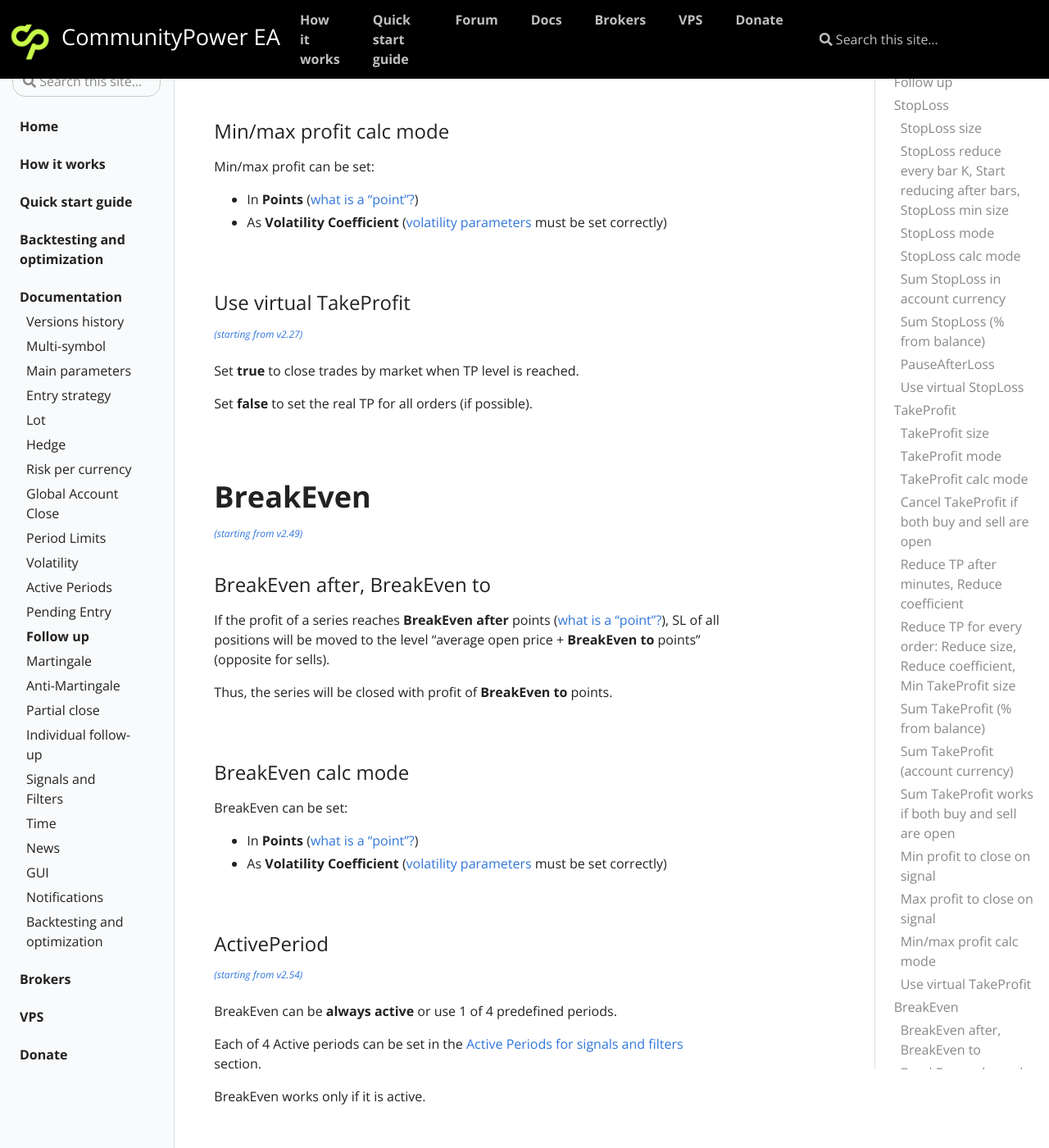
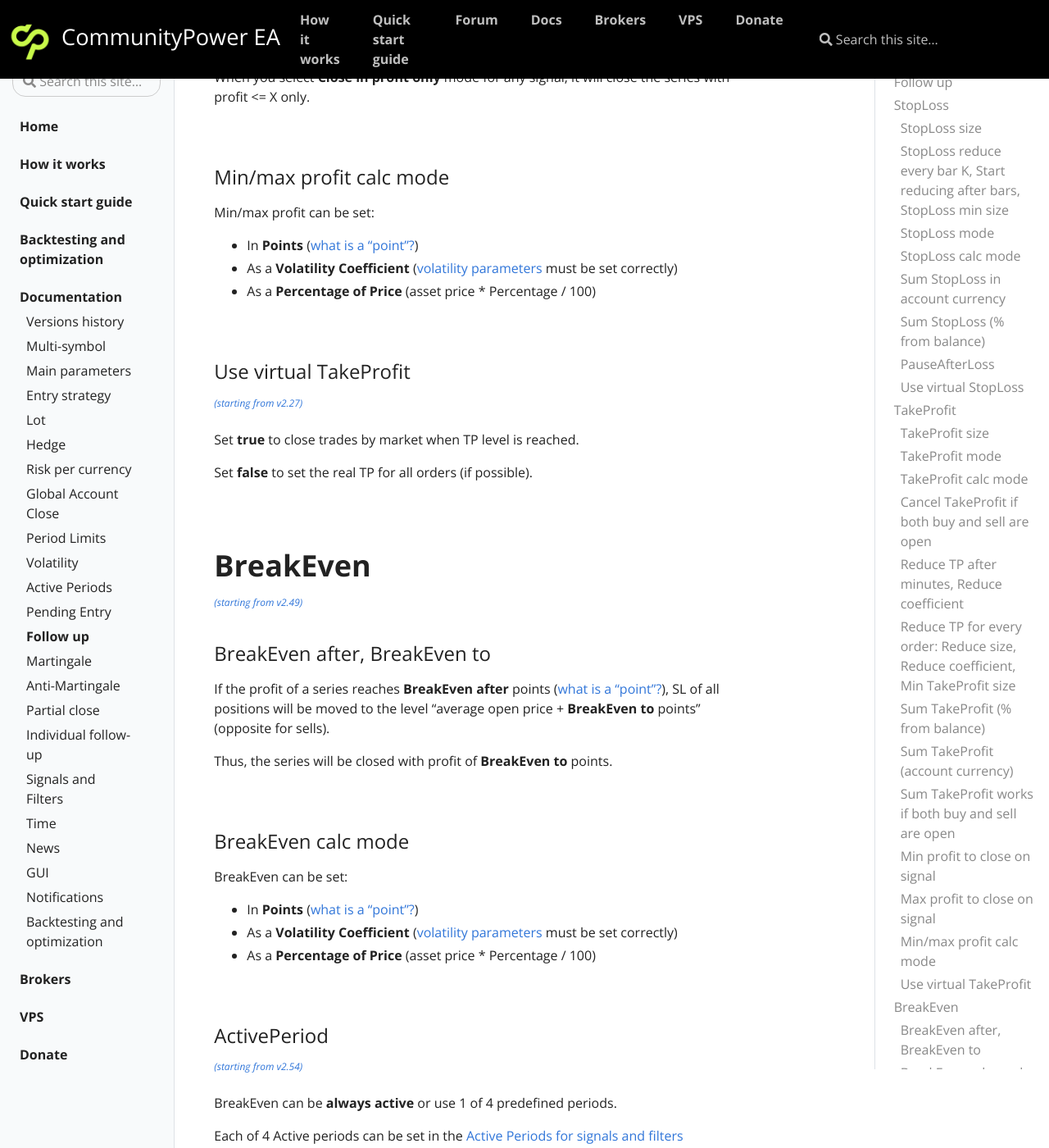
Before and after one commit to komposter/CommunityPowerEA.com, a Jekyll site: the page built from _docs/follow-up.md, in a window 1280 px wide and 1400 px high, scrolled down 5944 px. Shown: the whole window at 82% size. Built offline with Jekyll 4.4.1, drawn with Linux system fonts in a browser that asks for light colours; some of the changed text lies outside the part shown.

Commit message:
Content change

```diff
--- a/_docs/follow-up.md
+++ b/_docs/follow-up.md
@@ -56,7 +56,8 @@ StopLoss mode:
 
 StopLoss can be set:
 * In **Points** ([what is a "point"?](/docs/FAQ/what-is-a-point))
-* As **Volatility Coefficient** ([volatility parameters](/docs/volatility) must be set correctly)
+* As a **Volatility Coefficient** ([volatility parameters](/docs/volatility) must be set correctly)
+* As a **Percentage of Price** (asset price * Percentage / 100)
 
 <br />
 
@@ -133,8 +134,9 @@ Commission and swap also included.
 ### TakeProfit calc mode
 
 TakeProfit can be set:
-* In **Points** ([what is a "point"?](/docs/FAQ/what-is-a-point))<br/>
-* As **Volatility Coefficient** ([volatility parameters](/docs/volatility) must be set correctly)
+* In **Points** ([what is a "point"?](/docs/FAQ/what-is-a-point))
+* As a **Volatility Coefficient** ([volatility parameters](/docs/volatility) must be set correctly)
+* As a **Percentage of Price** (asset price * Percentage / 100)
 
 <br />
 
@@ -238,7 +240,8 @@ When you select **Close in profit only** mode for any signal, it will close the
 
 Min/max profit can be set:
 * In **Points** ([what is a "point"?](/docs/FAQ/what-is-a-point))
-* As **Volatility Coefficient** ([volatility parameters](/docs/volatility) must be set correctly)
+* As a **Volatility Coefficient** ([volatility parameters](/docs/volatility) must be set correctly)
+* As a **Percentage of Price** (asset price * Percentage / 100)
 
 <br />
 
@@ -270,7 +273,8 @@ Thus, the series will be closed with profit of **BreakEven to** points.
 
 BreakEven can be set:
 * In **Points** ([what is a "point"?](/docs/FAQ/what-is-a-point))
-* As **Volatility Coefficient** ([volatility parameters](/docs/volatility) must be set correctly)
+* As a **Volatility Coefficient** ([volatility parameters](/docs/volatility) must be set correctly)
+* As a **Percentage of Price** (asset price * Percentage / 100)
 
 <br />
 
@@ -369,7 +373,8 @@ TrailingStop mode:
 
 TrailingStop, TrailingStep, Start trailing after, Increase trailing every and Increase size can be set:
 * In **Points** ([what is a "point"?](/docs/FAQ/what-is-a-point))
-* As **Volatility Coefficient** ([volatility parameters](/docs/volatility) must be set correctly)
+* As a **Volatility Coefficient** ([volatility parameters](/docs/volatility) must be set correctly)
+* As a **Percentage of Price** (asset price * Percentage / 100)
 
 <br />
 
```
Also changed, not shown: _docs/anti-martingale.md (+4 -2 lines), _docs/martingale.md (+2 -1 lines), _docs/pending-entry.md (+2 -1 lines), _docs/signals-and-filters.md (+1 -1 lines).
